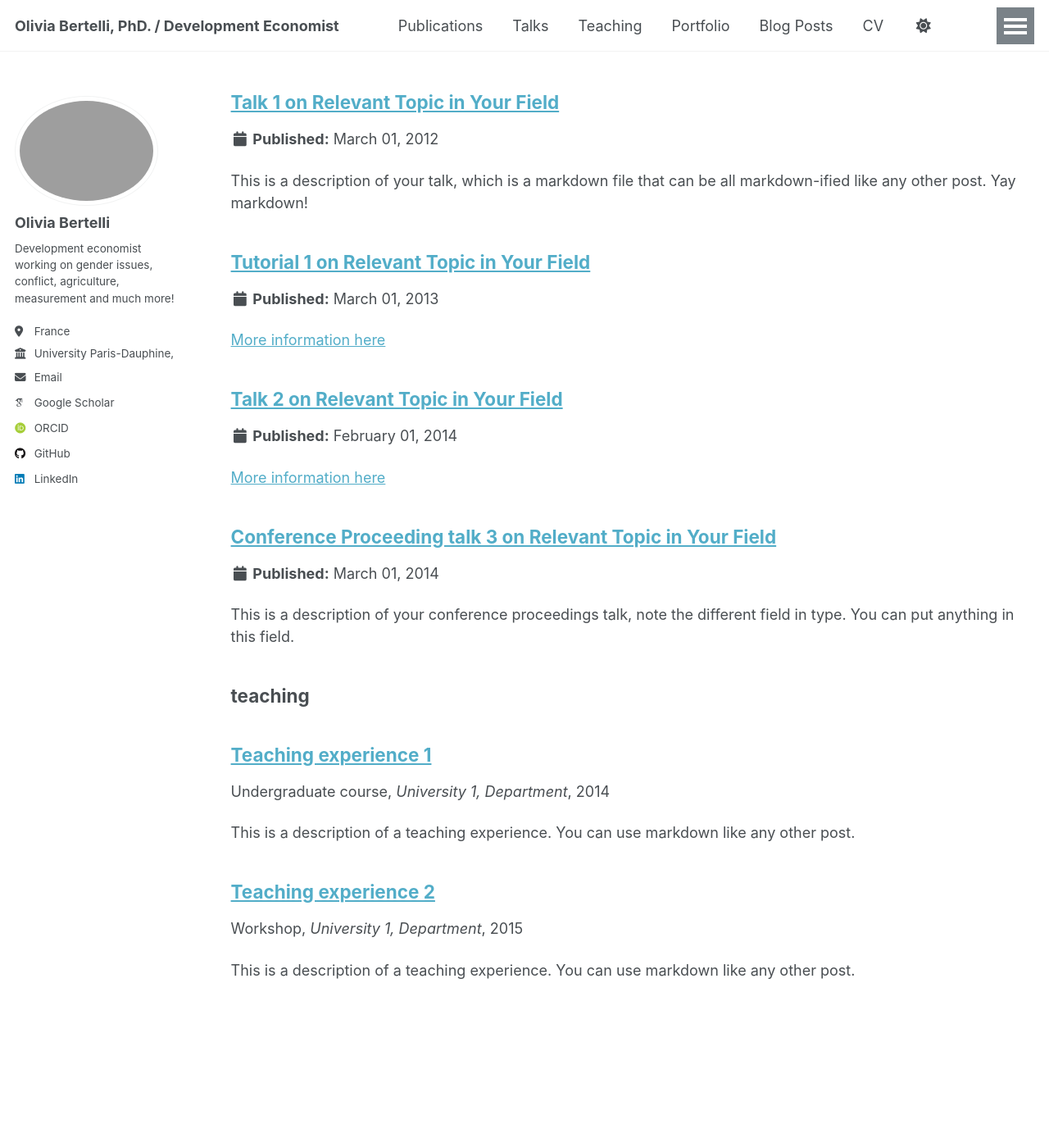
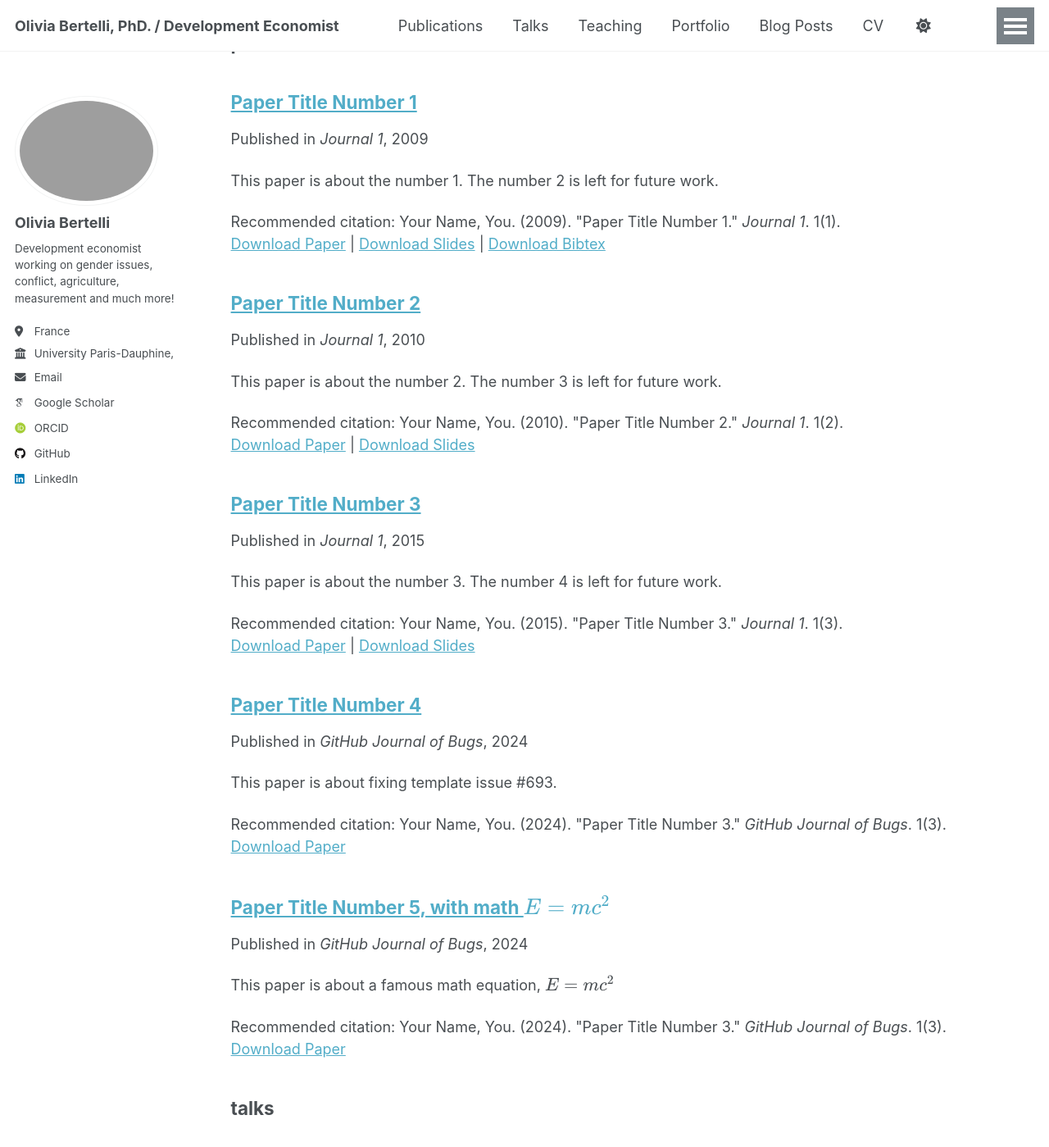
Before and after one commit to OliviaBrtl/OliviaBertelli.github.io, a Jekyll site: the page built from _pages/sitemap.md, in a window 1280 px wide and 1400 px high, scrolled down 2962 px. Shown: the whole window at 82% size. Built offline with Jekyll 4.4.1, drawn with Linux system fonts in a browser that asks for light colours; some web fonts are replaced; a script that is not in the unit is left out; some of the changed lines change nothing that is shown.

Commit message:
Update _config.yml

```diff
--- a/_config.yml
+++ b/_config.yml
@@ -134,7 +134,7 @@ scholar:
   style: apa
   locale: en
 
-  source: /_bibliography/
+  source: files/Publications.bib
   bibliography: Publications.bib
   bibliography_template: bib
   # Note: if you have latex math in your bibtex, the latex filter
@@ -290,7 +290,7 @@ collections:
     output: true
     permalink: /:collection/:path/
   publications:
-    output: false
+    output: true
     permalink: /:collection/:path/
   bibliography:
     output: true
@@ -332,9 +332,9 @@ defaults:
       author_profile: true
       share: true
       comments: true
-  # _bibliography
+  # _publications
   - scope:
-      path: ""
+      path: "files/Publications.bib"
       type: publications
     values:
       layout: single
```
